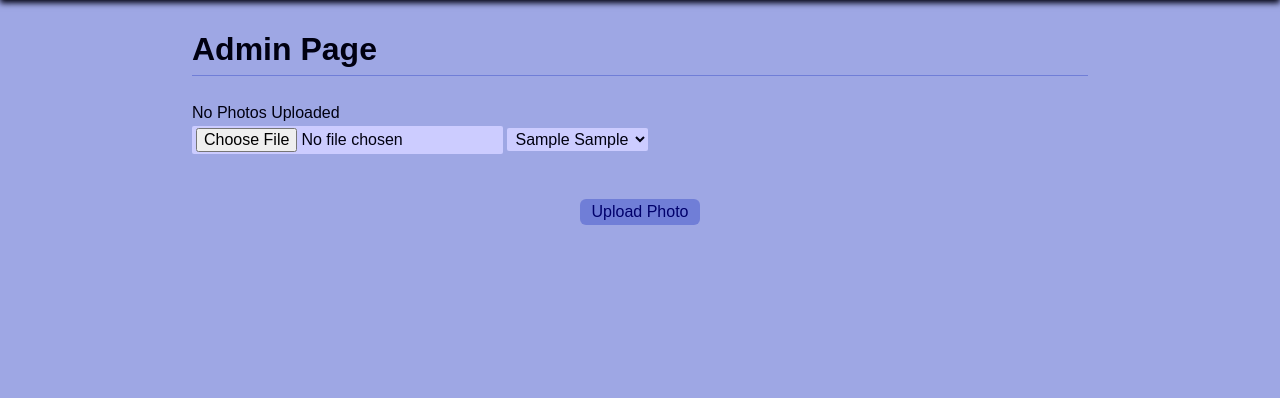
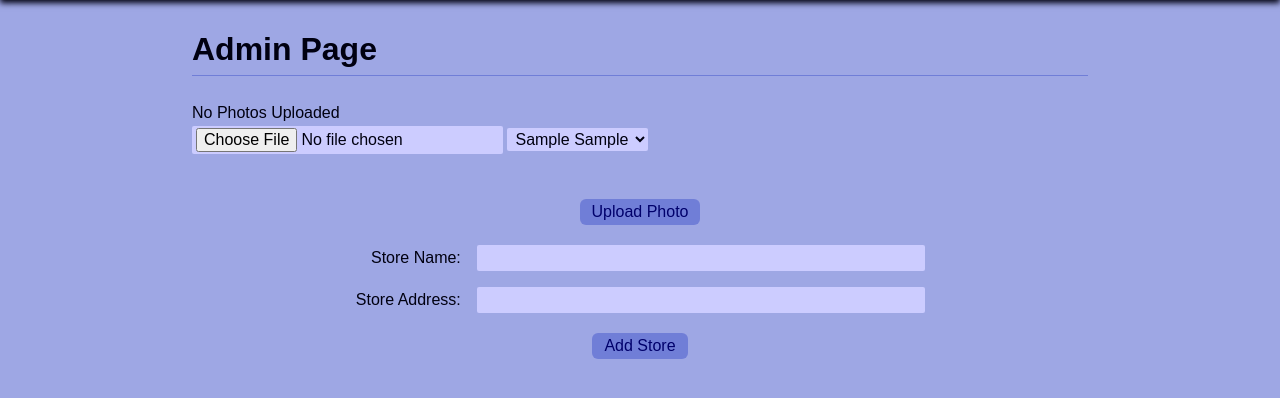
Before and after one commit to Peng2558/luxuryleases, a Django app: page /administrator/ in a window 1280 px wide. Shown: the part 48-446 px from the top of the page. Run offline with Django 5.2, Linux system fonts and the light colour scheme; a user stored in the database is signed in; tables that the repository leaves empty hold one stand-in row (values such as "Sample post").

Commit message:
Adds adding stores to the admin page

```diff
--- a/main_app/templates/admin.html
+++ b/main_app/templates/admin.html
@@ -20,6 +20,19 @@
     <button type="submit" class="btn">Upload Photo</button>
 </form>
 
+<form  action= '{% url "add_store"  %}' method="POST">
+    {% csrf_token %}
+      <p>
+        <label>Store Name:</label>
+        <input type='text' name='store_name' value="{{ store.name }}">
+      </p>
+      <p>
+        <label>Store Address:</label>
+        <input type='text' name='store_address' value="{{ store.address }}">
+      </p>
+
+    <button type="submit">Add Store</button>
+</form>
 
 
 {% endfor %}
--- a/main_app/urls.py
+++ b/main_app/urls.py
@@ -19,7 +19,7 @@ urlpatterns = [
     path('users/<int:user_id>/', views.users_detail, name='users_detail'),
     path('administrator/', views.admin_page,name='admin'),
     path('administrator/photo/', views.add_photo, name='add_photo'),
-    path('add-store/', views.add_store, name='add_store'),
+    path('administrator/', views.add_store, name='add_store'),
 
 
 
--- a/main_app/views.py
+++ b/main_app/views.py
@@ -12,7 +12,7 @@ from django.contrib.auth.forms import UserCreationForm
 from django.contrib.auth.mixins import LoginRequiredMixin
 from django.contrib.auth.models import User
 from django.shortcuts import render, redirect
-from django.views.generic.edit import DeleteView, UpdateView
+from django.views.generic.edit import DeleteView, CreateView,UpdateView
 from .models import Car, Store, Rental, CreditCard,Photo
 from .forms import StoreForm
 
@@ -200,12 +200,12 @@ def add_photo(request):
     return redirect('admin')
 
 def add_store(request):
+
     if request.method == 'POST':
-        form = StoreForm(request.POST)
-        if form.is_valid():
-            form.save()
-            return redirect('admin')  # Redirect after POST
-    else:
-        form = StoreForm()  # An unbound form
 
-    return render(request, 'admin.html', {'form': form})
+        store_name = request.POST.get('store_name')
+        store_address = request.POST.get('store_address')
+        Store.objects.create(name=store_name, address=store_address)
+        return redirect('admin')
+
+    return render(request, 'admin')
```
